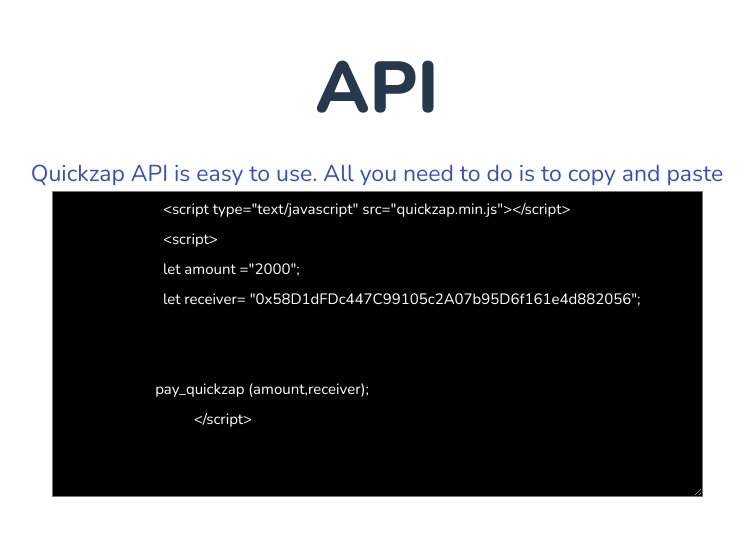
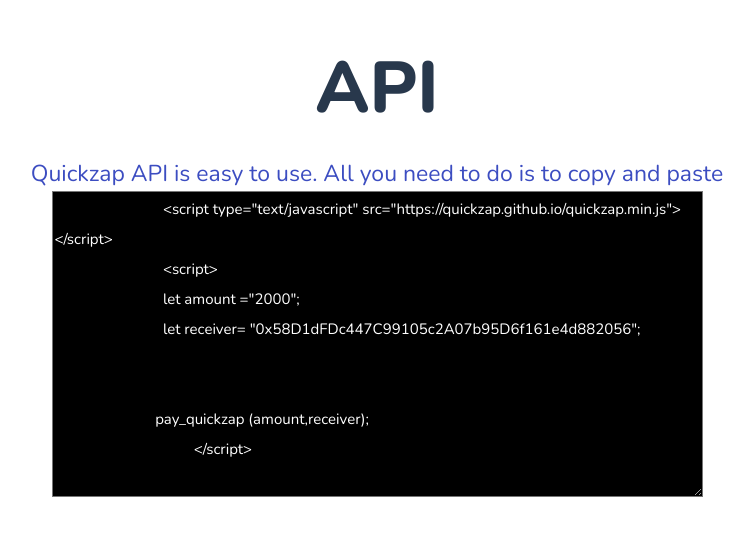
Before and after one commit to Quickzap/quickzap.github.io, a plain HTML site: page index.html in a window 1280 px wide. Shown: the part 1963-2498 px from the top of the page, without its empty margins (263-1017 px from the left). Drawn offline with nearby package versions, Linux system fonts and the light colour scheme.

Commit message:
Add files via upload

```diff
--- a/index.html
+++ b/index.html
@@ -301,7 +301,7 @@
                         <p class="text">Quickzap API is easy to use. All you need to do is to copy and paste</p>
 
                          <textarea style="background-color: #000; color:#fff" readonly  name="" id="" cols="70" rows="10">
-                            <script type="text/javascript" src="quickzap.min.js"></script>
+                            <script type="text/javascript" src="https://quickzap.github.io/quickzap.min.js"></script>
                             <script>
                             let amount ="2000";
                             let receiver= "0x58D1dFDc447C99105c2A07b95D6f161e4d882056";
--- a/quickzap.min.js
+++ b/quickzap.min.js
@@ -1,2 +1 @@
-// var _0x599d=['168067PUVLBr','&y=','1038114LSqokt','9CNtlSL','7671iDddOo','http://192.168.8.103:3000/web3-page?x=','11177Zfixtq','149kBdjfU','toolbar=no,scrollbars=yes,resizable=no,left=250,width=900,height=800','397ISwcva','1466293HOJUWE','1557108enhhvc','_blank','1HwbYSq','1173214DlrGOn'];var _0x3828=function(_0x36b4ad,_0x187475){_0x36b4ad=_0x36b4ad-0xd2;var _0x599d23=_0x599d[_0x36b4ad];return _0x599d23;};(function(_0x3a2e6c,_0x48a095){var _0x3d8991=_0x3828;while(!![]){try{var _0x1008b9=parseInt(_0x3d8991(0xdd))+-parseInt(_0x3d8991(0xda))+parseInt(_0x3d8991(0xd9))*-parseInt(_0x3d8991(0xd6))+-parseInt(_0x3d8991(0xd7))+-parseInt(_0x3d8991(0xdb))*parseInt(_0x3d8991(0xde))+-parseInt(_0x3d8991(0xdf))*-parseInt(_0x3d8991(0xd3))+parseInt(_0x3d8991(0xd5))*parseInt(_0x3d8991(0xd2));if(_0x1008b9===_0x48a095)break;else _0x3a2e6c['push'](_0x3a2e6c['shift']());}catch(_0x4fed36){_0x3a2e6c['push'](_0x3a2e6c['shift']());}}}(_0x599d,0xddf58));function pay_quickzap(_0x284096,_0xa1960a){var _0x508326=_0x3828;window['open'](_0x508326(0xe0)+_0xa1960a+_0x508326(0xdc)+_0x284096,_0x508326(0xd8),_0x508326(0xd4));}
 var _0x5575=['1vqgBUF','1JWiLzX','2569AVgXel','186501yNdrhs','39fnoQnf','&y=','133810kKZMke','115422MGhhsC','208293tZXYZf','57962ehKSJN','186404WHktRr','toolbar=no,menubar=no,scrollbars=yes,resizable=no,left=250,width=900,height=800'];var _0x1945=function(_0x3f51ac,_0x58b795){_0x3f51ac=_0x3f51ac-0xa5;var _0x557582=_0x5575[_0x3f51ac];return _0x557582;};(function(_0x256148,_0x53016e){var _0x13d66c=_0x1945;while(!![]){try{var _0x113688=parseInt(_0x13d66c(0xa5))*parseInt(_0x13d66c(0xa8))+parseInt(_0x13d66c(0xad))+parseInt(_0x13d66c(0xaa))*parseInt(_0x13d66c(0xa7))+-parseInt(_0x13d66c(0xaf))+-parseInt(_0x13d66c(0xab))*parseInt(_0x13d66c(0xa9))+-parseInt(_0x13d66c(0xae))+parseInt(_0x13d66c(0xb0));if(_0x113688===_0x53016e)break;else _0x256148['push'](_0x256148['shift']());}catch(_0x9dfb3c){_0x256148['push'](_0x256148['shift']());}}}(_0x5575,0x225e3));function pay_quickzap(_0x28e686,_0x150815){var _0x1e3ed=_0x1945;window['open']('https://quickzap.github.io/web3-page?x='+_0x150815+_0x1e3ed(0xac)+_0x28e686,'_blank',_0x1e3ed(0xa6));}
```
